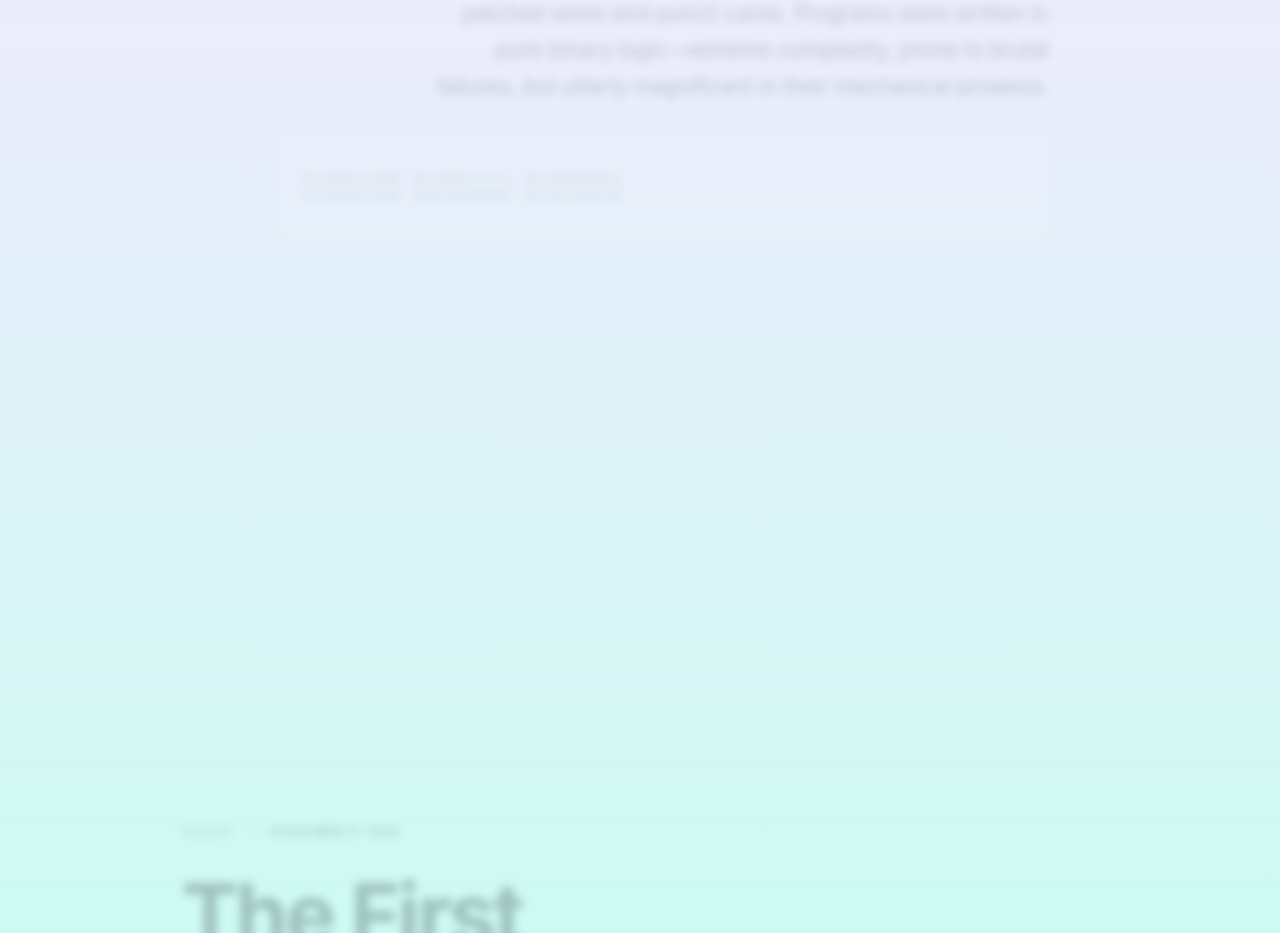
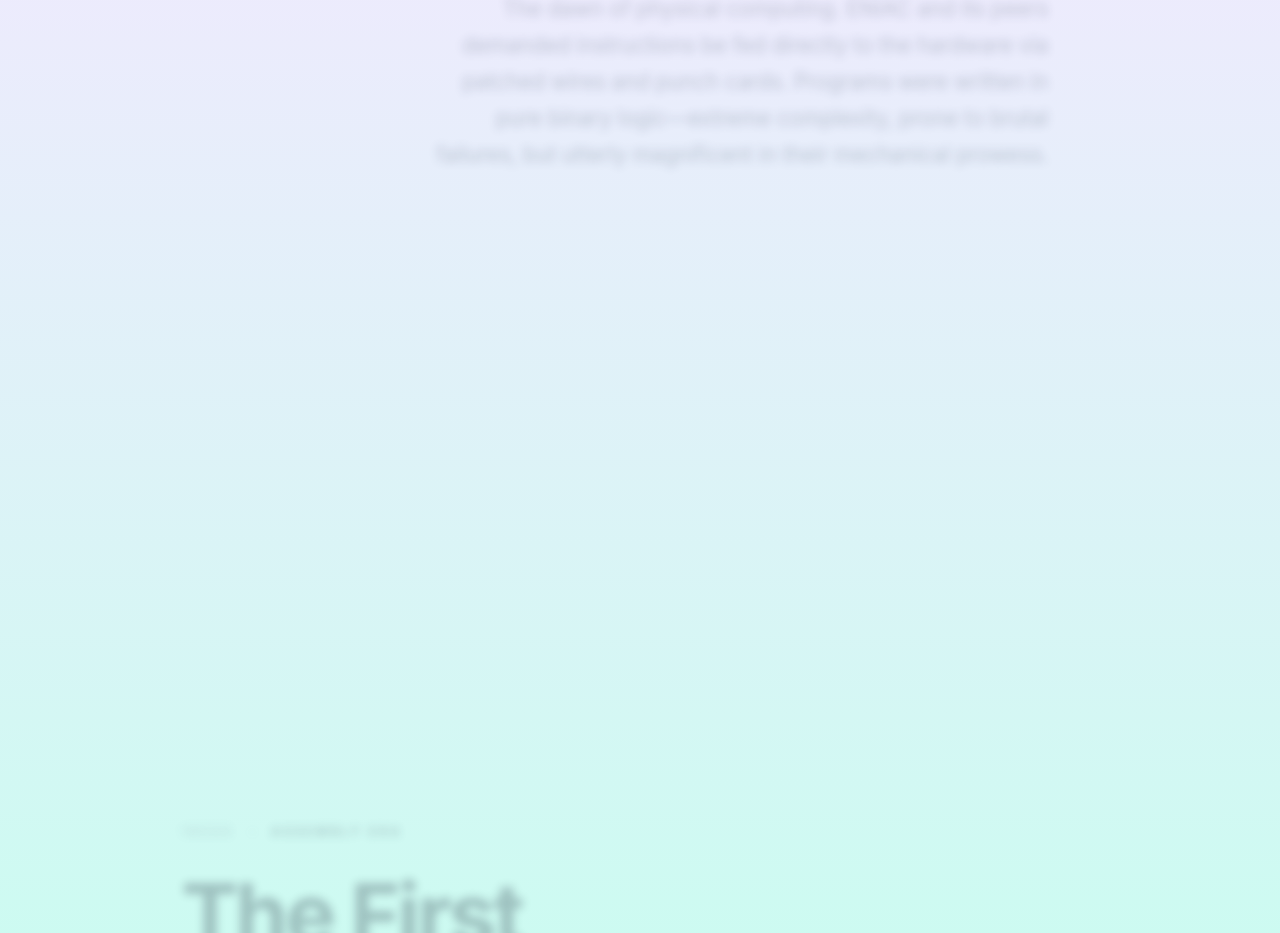
Before and after one commit to wadim-arndt/code-journey, a SvelteKit app: page / in a window 1280 px wide. Shown: the part 2520-3453 px from the top of the page. Built offline with nearby package versions, Linux system fonts and the light colour scheme.

Commit message:
refactor: remove text evolution animation component from Machine Era section

```diff
--- a/src/routes/+page.svelte
+++ b/src/routes/+page.svelte
@@ -93,19 +93,7 @@
             <p class="poetic-text">"{epoch.poetic}"</p>
             <p class="section-desc">{epoch.narrative}</p>
 
-            <!-- THE WOW MOMENT: THE TEXT EVOLUTION FOR MACHINE ERA -->
-            {#if epoch.era === "Machine Era"}
-              <div class="evolution-moment" class:evolved={activeIndex === i}>
-                <div class="binary-state">
-                  01001100 01001111 01000001<br/>
-                  01000100 00100000 01010010
-                </div>
-                <div class="assembly-state">
-                  LOAD R1, 0x4F<br/>
-                  ADD R2, R1
-                </div>
-              </div>
-            {/if}
+            <!-- THE WOW MOMENT: THE TEXT EVOLUTION FOR MACHINE ERA (Removed based on user feedback) -->
 
           </div>
         </div>
@@ -282,58 +270,6 @@
   .align-right { margin-left: auto; text-align: right; padding-right: 12vw; }
 
 
-  /* ---------------------------------
-     TEXT EVOLUTION (THE WOW MOMENT)
-  --------------------------------- */
-  .evolution-moment {
-    position: relative;
-    margin-top: 2rem;
-    padding: 1.5rem;
-    background: rgba(255, 255, 255, 0.4);
-    border: 1px solid rgba(0, 0, 0, 0.05);
-    border-radius: 8px;
-    height: 60px;
-    overflow: hidden;
-  }
-
-  .binary-state, .assembly-state {
-    position: absolute;
-    top: 50%;
-    transform: translateY(-50%);
-    font-family: monospace;
-    font-size: 1rem;
-    font-weight: 700;
-    transition: all 1.8s cubic-bezier(0.16, 1, 0.3, 1);
-  }
-
-  .binary-state {
-    color: #94a3b8;
-    letter-spacing: 0.2em;
-    opacity: 1;
-    filter: blur(0px);
-  }
-
-  .assembly-state {
-    color: #2563eb;
-    letter-spacing: 0.1em;
-    opacity: 0;
-    filter: blur(10px);
-    transform: translateY(-50%) translateX(-20px);
-  }
-
-  /* When the class 'evolved' is attached (section active) flip the states */
-  .evolution-moment.evolved .binary-state {
-    opacity: 0;
-    filter: blur(15px);
-    transform: translateY(-50%) translateX(20px);
-  }
-
-  .evolution-moment.evolved .assembly-state {
-    opacity: 1;
-    filter: blur(0px);
-    transform: translateY(-50%) translateX(0);
-    transition-delay: 0.4s; /* Slight delay feels dramatic */
-  }
 
 
   /* ---------------------------------
```
